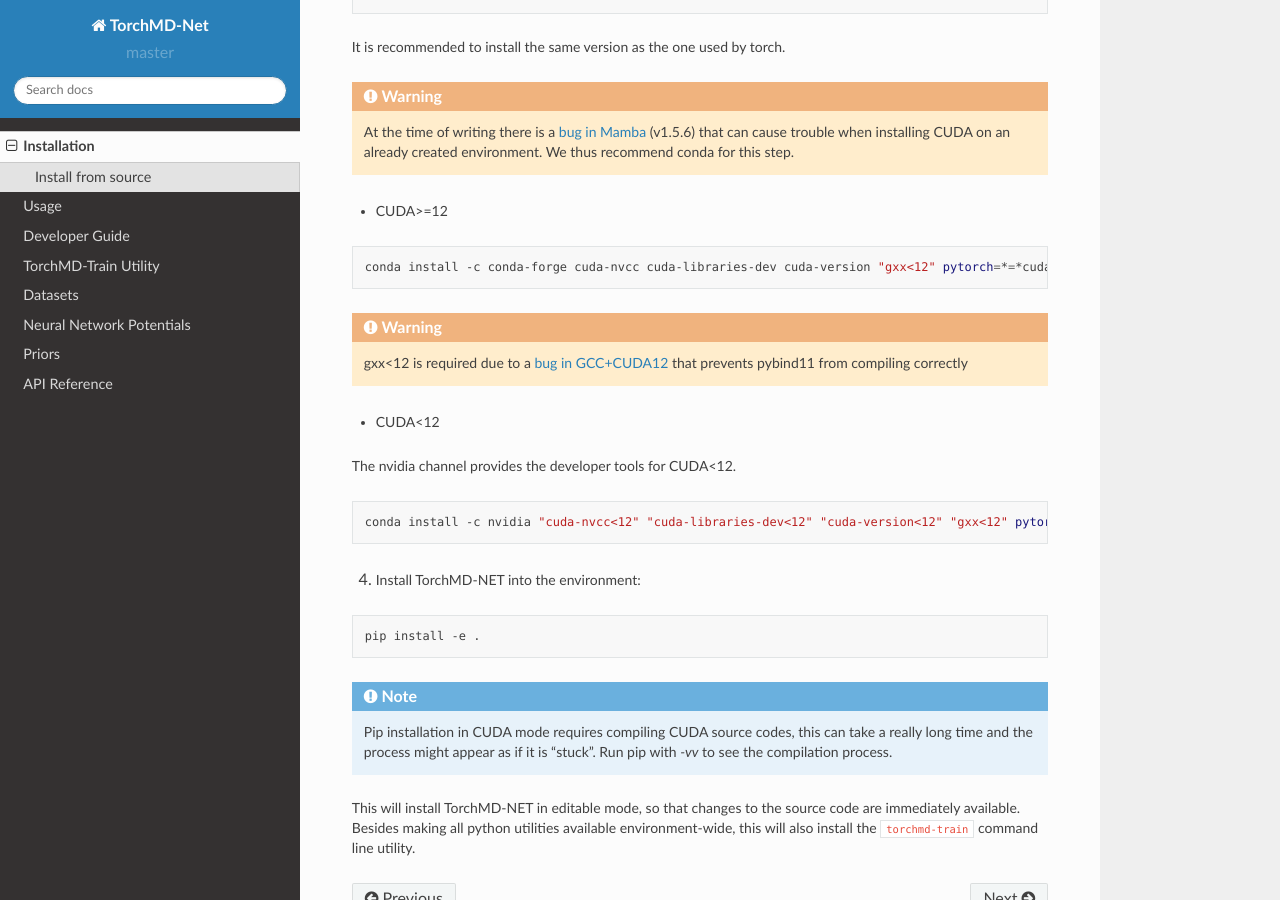
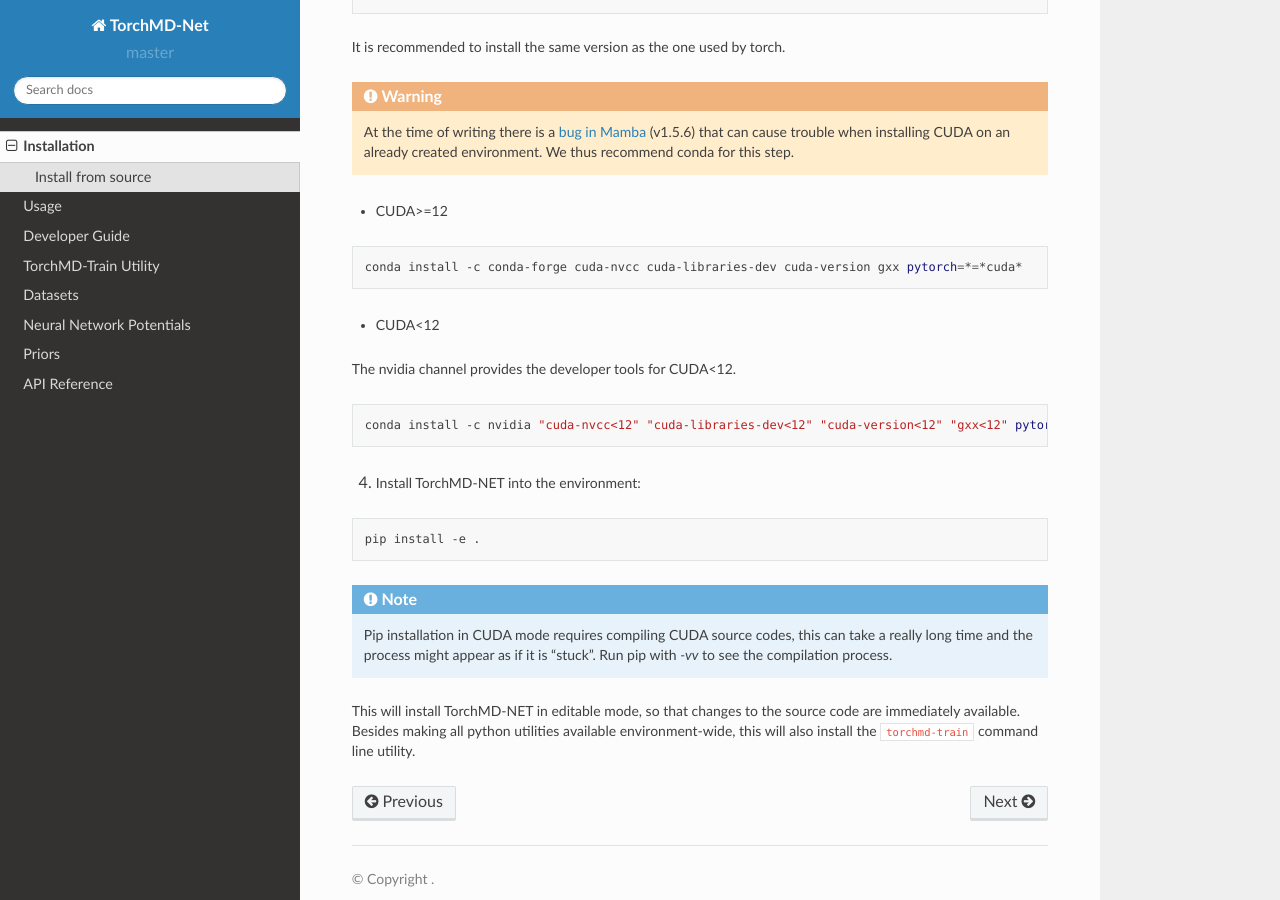
Before and after one commit to torchmd/torchmd-net, a Sphinx documentation site: the page built from docs/source/installation.rst, in a window 1280 px wide and 900 px high, scrolled down 1010 px. Built offline with Sphinx 7.4.7 and the Read the Docs theme 2.0.0, drawn with Linux system fonts in a browser that asks for light colours.

```diff
--- a/docs/source/installation.rst
+++ b/docs/source/installation.rst
@@ -54,10 +54,8 @@
 
 .. code-block:: shell
 
-   conda install -c conda-forge cuda-nvcc cuda-libraries-dev cuda-version "gxx<12" pytorch=*=*cuda*
+   conda install -c conda-forge cuda-nvcc cuda-libraries-dev cuda-version gxx pytorch=*=*cuda*
 
-
-.. warning:: gxx<12 is required due to a `bug in GCC+CUDA12 <https://github.com/pybind/pybind11/issues/4606>`_ that prevents pybind11 from compiling correctly
 
 
 * CUDA<12
```
